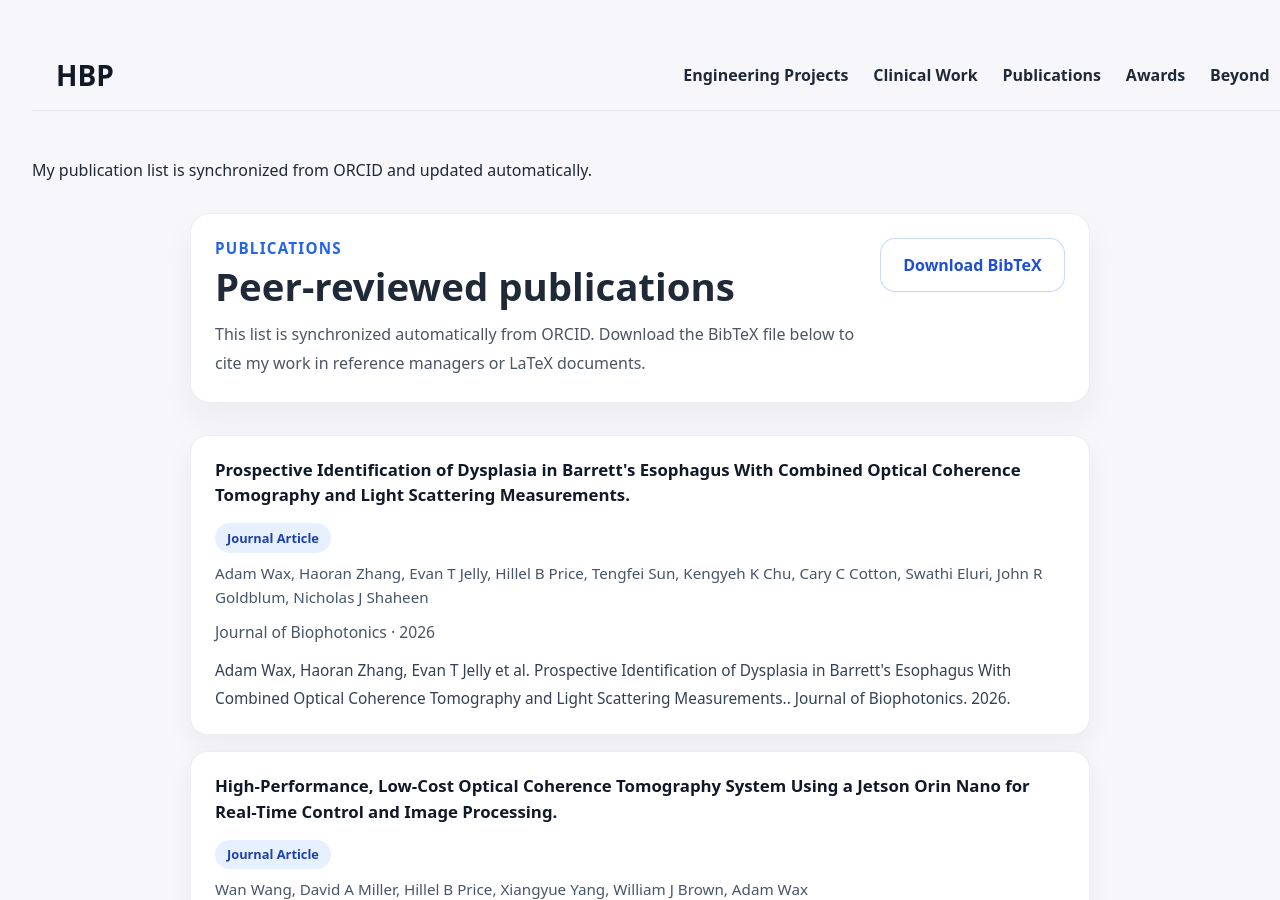
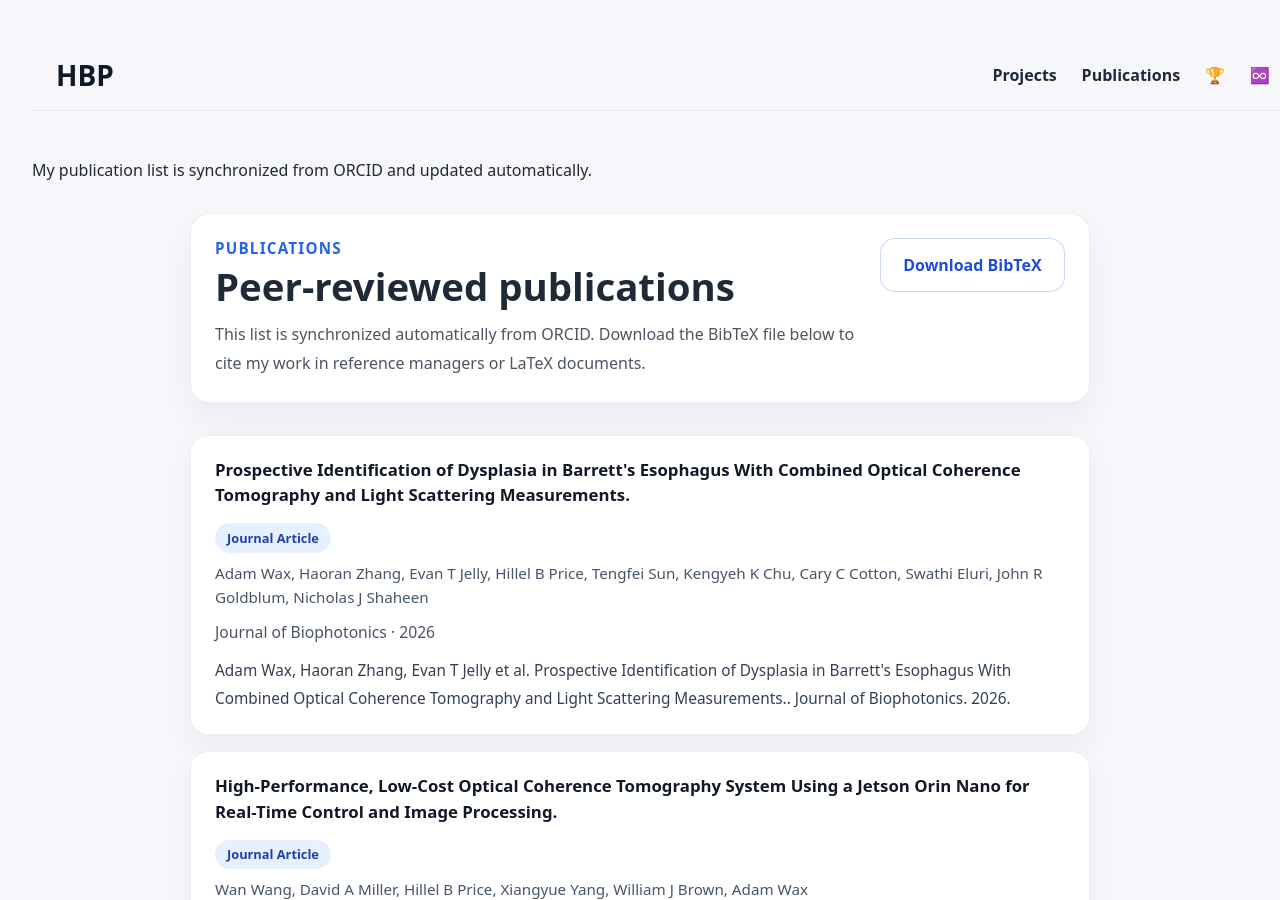
Before and after one commit to hbprice65/hbprice65.github.io, a Jekyll site: the page built from publications.md, in a window 1280 px wide and 900 px high. Built offline with Jekyll 4.4.1, drawn with Linux system fonts in a browser that asks for light colours.

Commit message:
more compact

```diff
--- a/_layouts/default.html
+++ b/_layouts/default.html
@@ -11,11 +11,10 @@
         </div>
         <nav class="site-nav" aria-label="Primary navigation">
           <ul class="site-nav__list">
-            <li><a href="{{ '/#engineering-projects' | relative_url }}">Engineering Projects</a></li>
-            <li><a href="{{ '/#clinical-work' | relative_url }}">Clinical Work</a></li>
+            <li><a href="{{ '/#projects.html' | relative_url }}">Projects</a></li>
             <li><a href="{{ '/publications.html' | relative_url }}">Publications</a></li>
-            <li><a href="{{ '/#awards' | relative_url }}">Awards</a></li>
-            <li><a href="{{ '/#beyond' | relative_url }}">Beyond</a></li>
+            <li><a href="{{ '/#awards' | relative_url }}">🏆</a></li>
+            <li><a href="{{ '/#beyond' | relative_url }}">♾️</a></li>
             <!--
             <li><a href="{{ '/#hardware' | relative_url }}">Hardware</a></li>
             <li><a href="{{ '/#software' | relative_url }}">Software</a></li>
```
